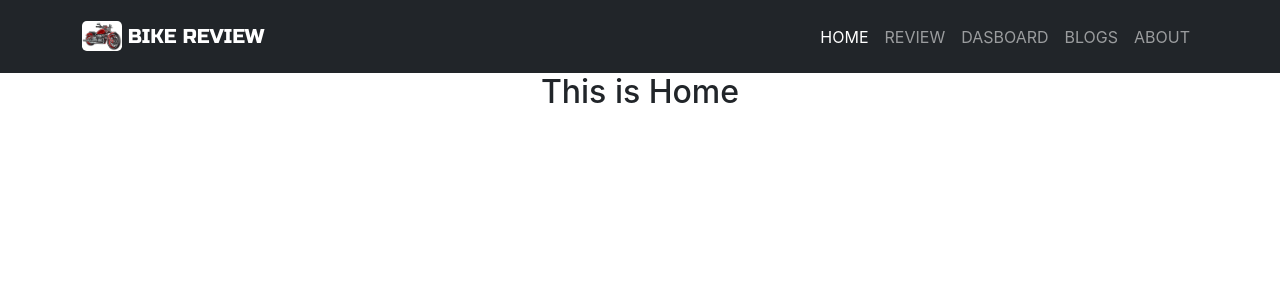
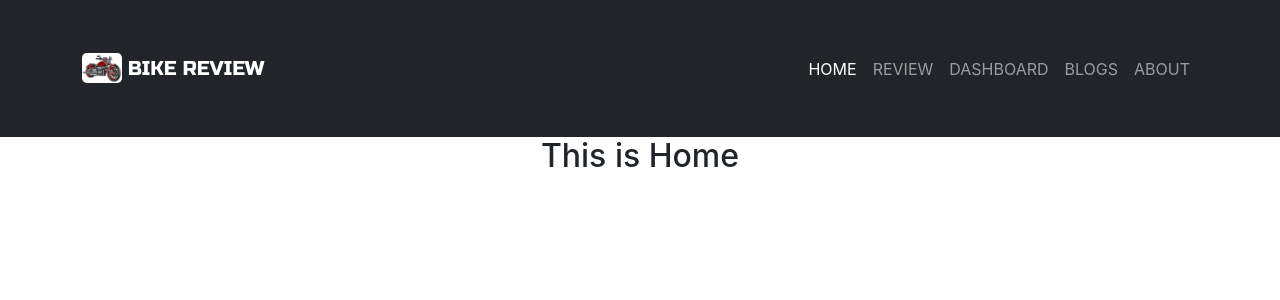
Before and after one commit to Shoriful-Islam-11055/Bike-Review, a React (Create React App) app: page / in a window 1280 px wide. Shown: the top 300 px of the page. Built offline with nearby package versions, Linux system fonts and the light colour scheme; the HTML template or start-up script is replaced by a standard one.

Commit message:
header element add

```diff
--- a/src/Components/Header/Header.js
+++ b/src/Components/Header/Header.js
@@ -7,7 +7,7 @@ import './Header.css'
 const Header = () => {
   return (
     <div>
-      <Navbar collapseOnSelect expand="lg" bg="dark" variant="dark" className="py-3">
+      <Navbar collapseOnSelect expand="lg" bg="dark" variant="dark" className="py-5">
         <Container>
         <Navbar.Brand href="#home">
         <img
@@ -24,10 +24,10 @@ const Header = () => {
             <Nav className="ms-auto">
             <div class="navbar-nav">
                 <Link class="nav-link active" aria-current="page" to="/">HOME</Link>
-                <Link class="nav-link" to="#">REVIEW</Link>
-                <Link class="nav-link" to="#">DASBOARD</Link>
-                <Link class="nav-link" to="#">BLOGS</Link>
-                <Link class="nav-link" to="#">ABOUT</Link>
+                <Link class="nav-link" to="/review">REVIEW</Link>
+                <Link class="nav-link" to="/dasboard">DASHBOARD</Link>
+                <Link class="nav-link" to="/blogs">BLOGS</Link>
+                <Link class="nav-link" to="/about">ABOUT</Link>
             </div>
             </Nav>
           </Navbar.Collapse>
```
